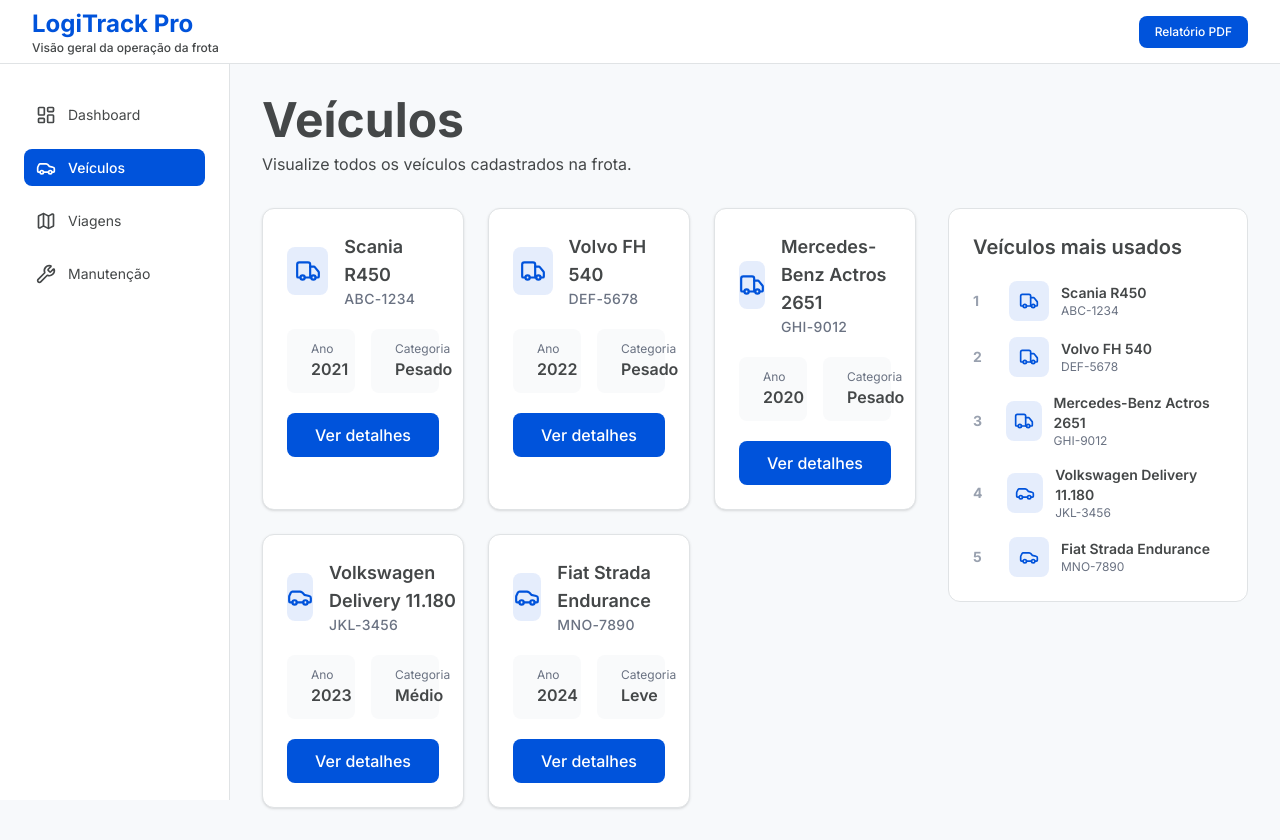
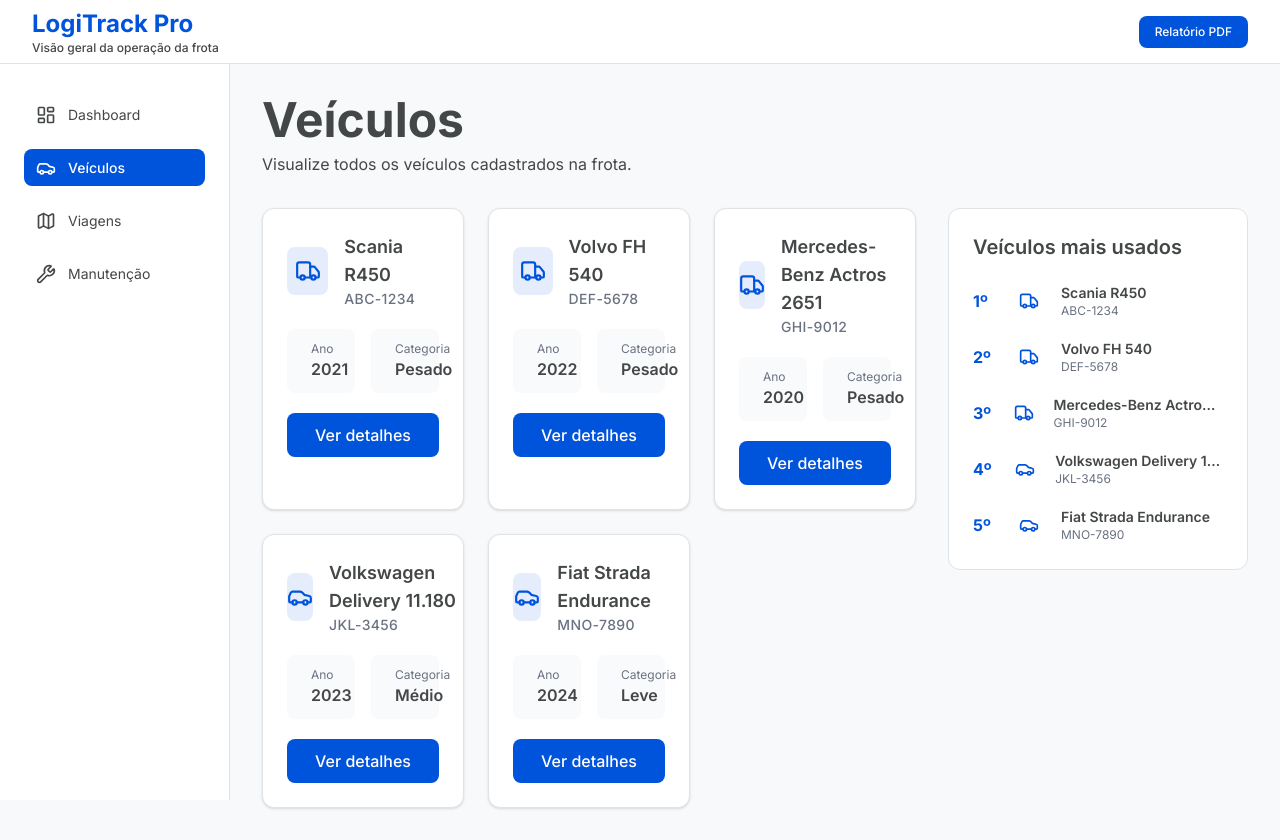
Before and after one commit to IsaacLira42/LogiTrack-Pro, a React (Vite) app in the folder frontend/: page /veiculos in a window 1280 px wide. Built offline with nearby package versions, Linux system fonts and the light colour scheme; no server answers.

Commit message:
refactor: otimiza a exibição dos veículos mais usados; utiliza variável para armazenar a lista exibida

```diff
--- a/frontend/src/features/veiculos/components/ListaVeiculosMaisUsados.tsx
+++ b/frontend/src/features/veiculos/components/ListaVeiculosMaisUsados.tsx
@@ -2,29 +2,32 @@
 import { Car, Truck } from "lucide-react";
 
 export const ListaVeiculosMaisUsados = ({ veiculos }: ListaVeiculosProps) => {
+  const veiculosExibidos = veiculos.slice(0, 5);
+
   return (
     <div className="bg-white rounded-xl border border-borda p-6">
       <h3 className="text-xl font-semibold text-text mb-5">
         Veículos mais usados
       </h3>
 
+      {veiculosExibidos.length === 0 ? (
+        <p className="text-sm text-gray-500">Nenhum veículo encontrado.</p>
+      ) : (
         <div className="flex flex-col gap-4">
-        {veiculos.slice(0, 5).map((veiculo, index) => (
+          {veiculosExibidos.map((veiculo, index) => (
             <div key={veiculo.id} className="flex items-center gap-3">
-            <span className="w-6 text-sm font-bold text-gray-400">
-              {index + 1}
-            </span>
+              <span className="w-6 font-bold text-accent">{index + 1}º</span>
 
-            <div className="flex items-center justify-center w-10 h-10 rounded-lg bg-accent/10 text-accent">
+              <div className="flex items-center justify-center w-10 h-10 rounded-lg text-accent">
                 {veiculo.tipo === "Pesado" ? (
-                <Truck size={20} />
+                  <Truck size={20} aria-hidden="true" />
                 ) : (
-                <Car size={20} />
+                  <Car size={20} aria-hidden="true" />
                 )}
               </div>
 
               <div className="flex flex-col min-w-0">
-              <span className="font-semibold text-sm text-text">
+                <span className="font-semibold text-sm text-text truncate">
                   {veiculo.modelo}
                 </span>
 
@@ -35,6 +38,7 @@
             </div>
           ))}
         </div>
+      )}
     </div>
   );
 };
```
Lines whose indentation alone changed are shown as unchanged.
